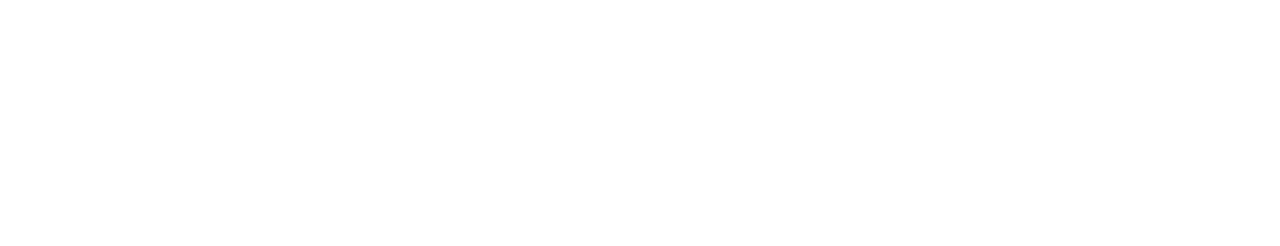
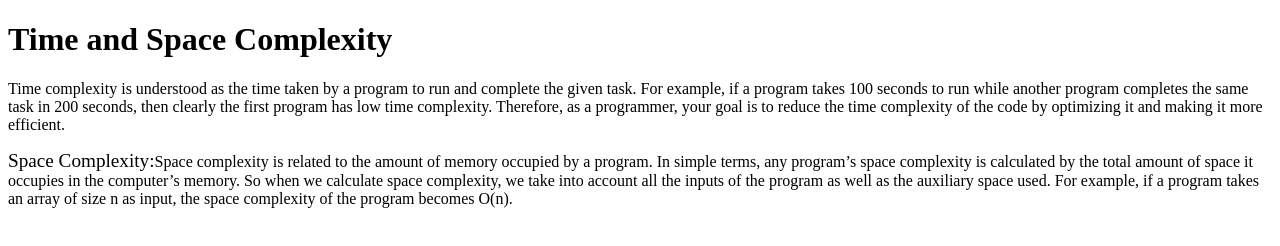
Before and after one commit to acciojob/time-and-space-complexity-codingbuz, a website: page main.html in a window 1280 px wide. Drawn offline with Linux system fonts and the light colour scheme.

Commit message:
created a submission

```diff
--- a/main.html
+++ b/main.html
@@ -8,6 +8,11 @@
 
 <body>
 	<!-- the entire body must be written by student -->
+	<h1> Time and Space Complexity</h1>
+	<p>Time complexity is understood as the time taken by a program to run and complete the given task. For example, if a program takes 100 seconds to run while another program completes the same task in 200 seconds, then clearly the first program has low time complexity. Therefore, as a programmer, your goal is to reduce the time complexity of the code by optimizing it and making it more efficient.
+	</p>
+	<p><big> Space Complexity:</big>Space complexity is related to the amount of memory occupied by a program. In simple terms, any program’s space complexity is calculated by the total amount of space it occupies in the computer’s memory. So when we calculate space complexity, we take into account all the inputs of the program as well as the auxiliary space used. For example, if a program takes an array of size n as input, the space complexity of the program becomes O(n).
+	</p>
     <script type="text/javascript" src="./script.js">
 </script>
 
```
